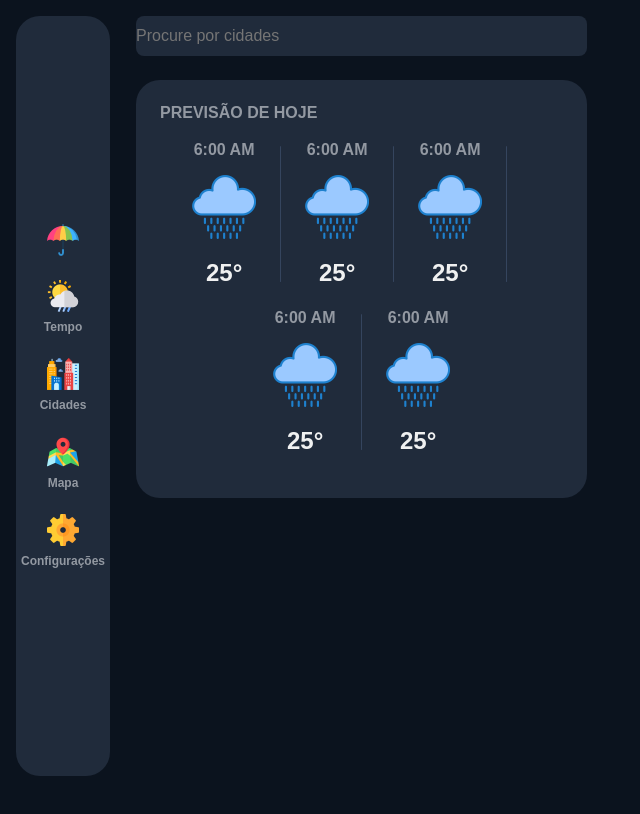
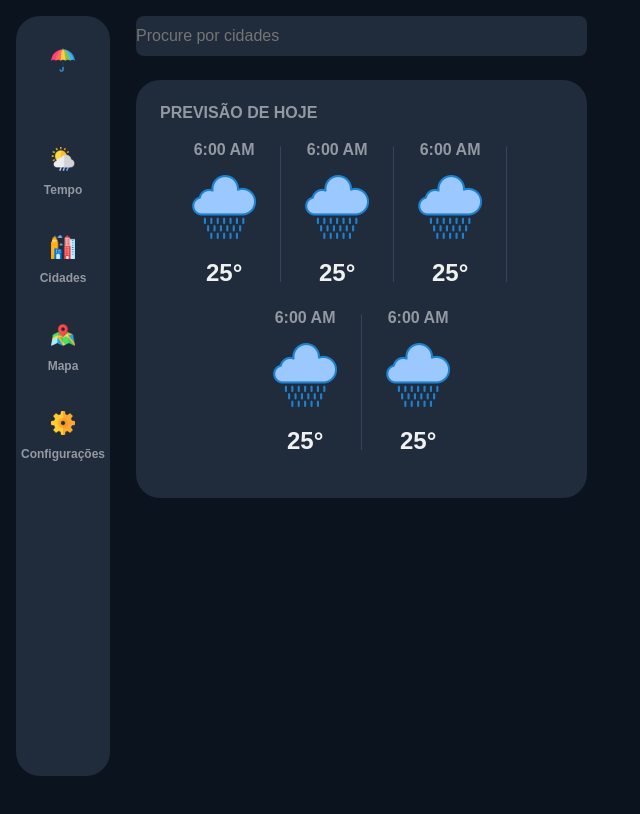
Before and after one commit to glacykm11/weather-app, an Angular app: page / in a window 1280 px wide. Shown: the whole page, without its empty margins (0-640 px from the left). Built offline with nearby package versions, Linux system fonts and the light colour scheme; no server answers.

Commit message:
fix: ajustes navbar

```diff
--- a/src/app/shared/components/navbar/navbar.component.html
+++ b/src/app/shared/components/navbar/navbar.component.html
@@ -1,19 +1,23 @@
-<aside>
+<aside class="navbar">
+    <div class="navbar__umbrella">
         <img src="../../../../assets/images/umbrella.png" alt="">
+    </div>
+    <div class="navbar__icons">
         <article>
             <img class="icon" src="../../../../assets/images/rainy-day.png" alt="">
-        <p>Tempo</p>
+            <p class="navbar__text">Tempo</p>
         </article>
         <article>
             <img class="icon" src="../../../../assets/images/architecture-and-city.png" alt="">
-        <p>Cidades</p>
+            <p class="navbar__text">Cidades</p>
         </article>
         <article>
             <img class="icon" src="../../../../assets/images/map.png" alt="">
-        <p>Mapa</p>
+            <p class="navbar__text">Mapa</p>
         </article>
         <article>
             <img class="icon" src="../../../../assets/images/settings.png" alt="">
-        <p>Configurações</p>
+            <p class="navbar__text">Configurações</p>
         </article>
+    </div>
 </aside>
--- a/src/app/shared/components/navbar/navbar.component.scss
+++ b/src/app/shared/components/navbar/navbar.component.scss
@@ -1,29 +1,52 @@
-aside {
+.navbar {
     background-color: var(--primary-color);
     height: 100%;
     border-radius: 24px;
+    width: 94px;
+    padding: 16px;
+
+    &__umbrella {
+        text-align: center;
+        margin: 16px 0 4rem 0;
+
+        img {
+            width: 24px;
+            cursor: pointer;
+        }
+    }
+
+    &__icons {
         display: flex;
         flex-direction: column;
         justify-content: center;
         align-items: center;
         gap: 24px;
-    width: 94px;
-}
 
         article {
             display: flex;
             align-items: center;
             justify-content: center;
             flex-direction: column;
+            cursor: pointer;
+            width: 6rem;
+            height: 4rem;
+            transition: all 0.5s;
         }
 
-p {
+        article:hover {
+            background-color: var(--white-color);
+            border-radius: 8px;
+        }
+    }
+
+    &__text {
         font-size: 12px;
         color:  var(--text-color);
         font-weight: bold;
     }
 
     .icon {
-    margin-bottom: 8px;
-    width: 32px;
+        margin-bottom: 12px;
+        width: 24px;
     }
+}
```
Lines whose indentation alone changed are shown as unchanged.
